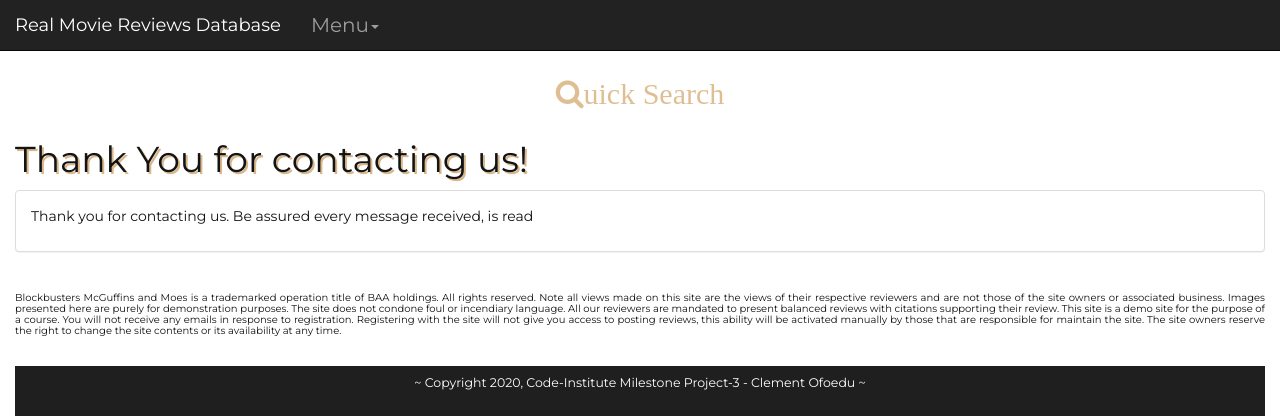
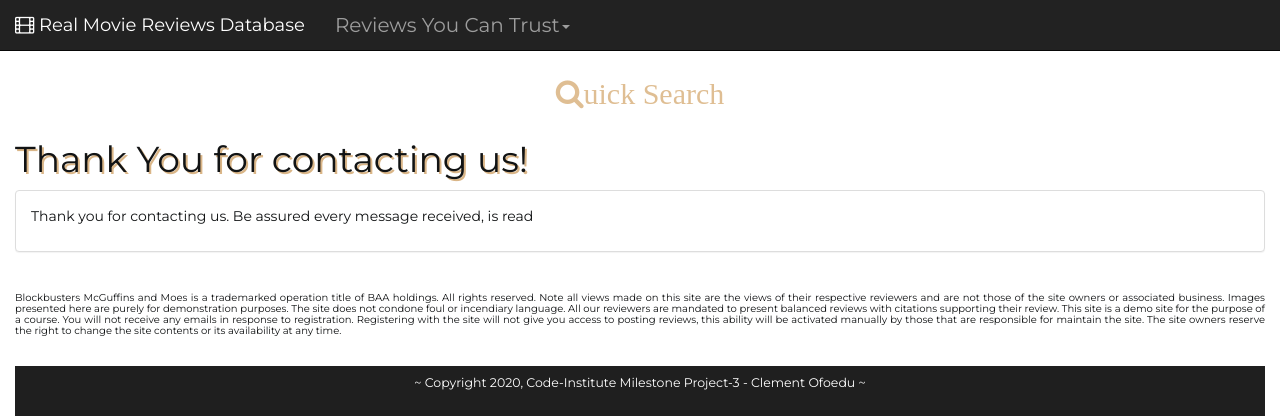
Before and after one commit to cofoeducistudent/BMMDB_c, a Flask app: page /contact-success in a window 1280 px wide. Shown: the top 420 px of the page. Run offline with Flask 2, Linux system fonts and the light colour scheme; some libraries are stand-ins or nearby versions.

Commit message:
Site 99% working

```diff
--- a/Flask/run.py
+++ b/Flask/run.py
@@ -200,9 +200,7 @@ def search():
 
             search_m = "active"
 
-            rev_results = coll_reviews.find({"$text": {"$search": search_m }}).limit(limit_value)
-
-
+            rev_results=coll_reviews.find({'m-process':search_m}).limit(limit_value)
 
 
 
--- a/Flask/templates/default.html
+++ b/Flask/templates/default.html
@@ -33,7 +33,7 @@
   <nav class="navbar navbar-inverse  navbar-fixed-top ">
     <div class="container-fluid">
       <div class="navbar-header">
-        <a class="navbar-brand" href="{{url_for('index')}}">Real Movie Reviews Database</a>
+        <a class="navbar-brand" href="{{url_for('index')}}"> <span class="fa fa-film" aria-hidden="true"></span> Real Movie Reviews Database</a>
         <button type="button" class="navbar-toggle" data-toggle="collapse" data-target="#myNavbar">
           <span class="icon-bar"></span>
           <span class="icon-bar"></span>
@@ -44,7 +44,7 @@
       <div class="collapse navbar-collapse" id="myNavbar">
         <ul class="nav navbar-nav ">
           <li class="dropdown">
-            <a class="dropdown-toggle" data-toggle="dropdown" href="#">Menu<span class="caret"></span></a>
+            <a class="dropdown-toggle" data-toggle="dropdown" href="#">Reviews You Can Trust<span class="caret"></span></a>
             <ul class="dropdown-menu">
               <li class="active"><a href="{{url_for('index')}}"> <span class="fa fa-home" aria-hidden="true"></span>
                   Home</a></li>
```
Also changed, not shown: README.md.
